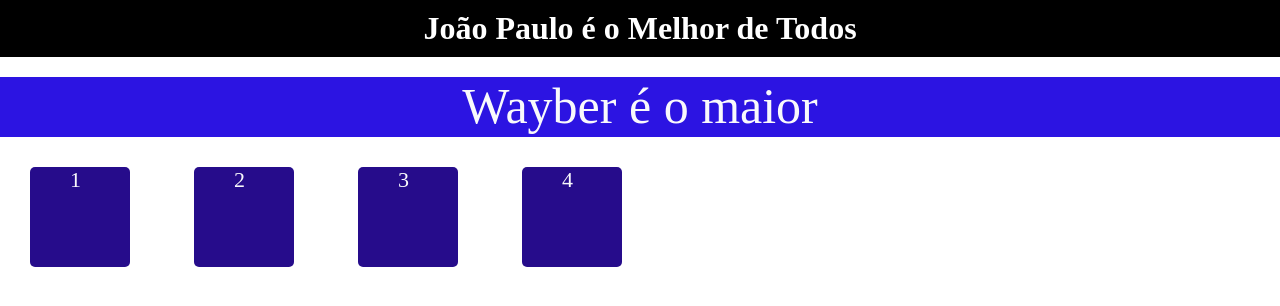
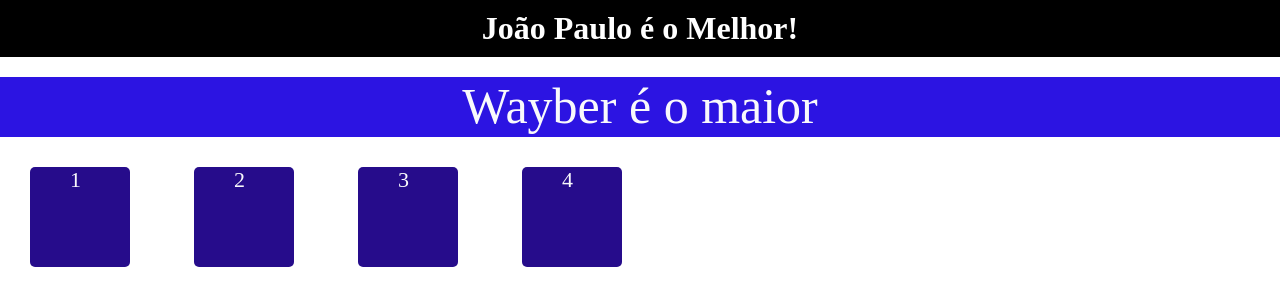
Before and after one commit to wayberaraujo/display-flex, a plain HTML site: page index.html in a window 1280 px wide. Drawn offline with Linux system fonts and the light colour scheme.

Commit message:
Alteracao do h1 no arquivo index.html

```diff
--- a/index.html
+++ b/index.html
@@ -7,7 +7,7 @@
         <title>Dev - FlexBox</title>
     </head>
     <body>
-        <h1>João Paulo é o Melhor de Todos</h1>
+        <h1>João Paulo é o Melhor!</h1>
 
         <style>
             h1 {
```
